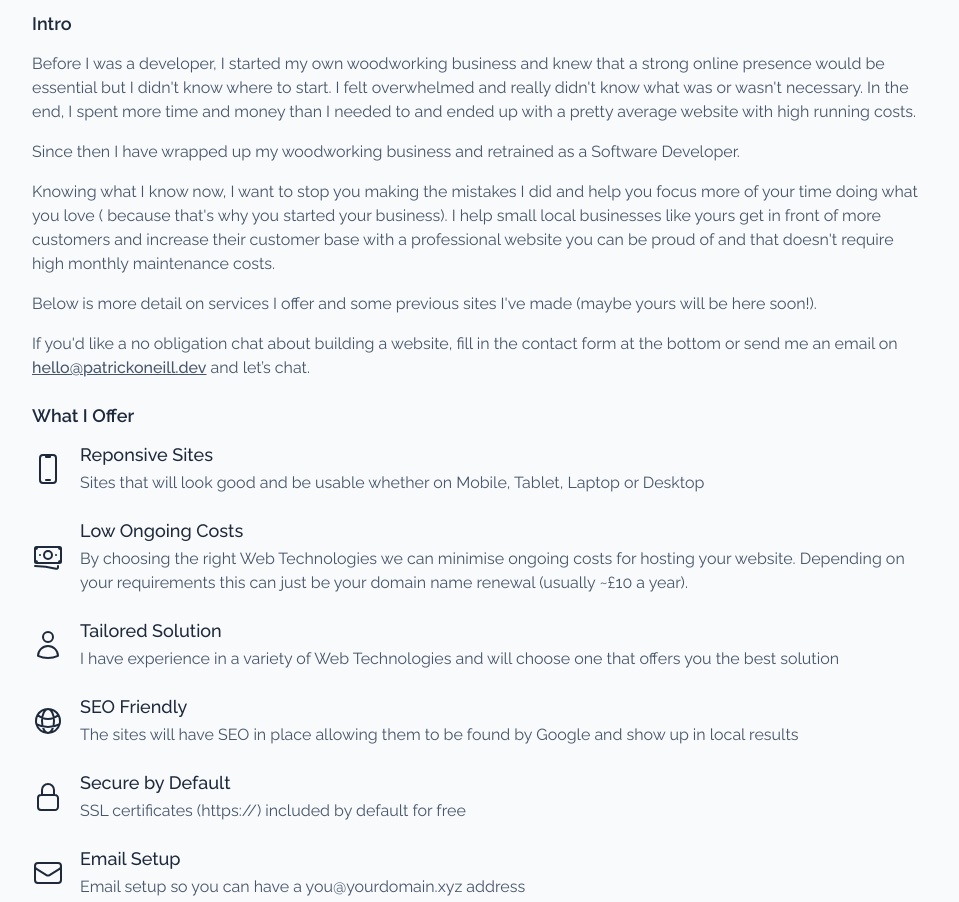
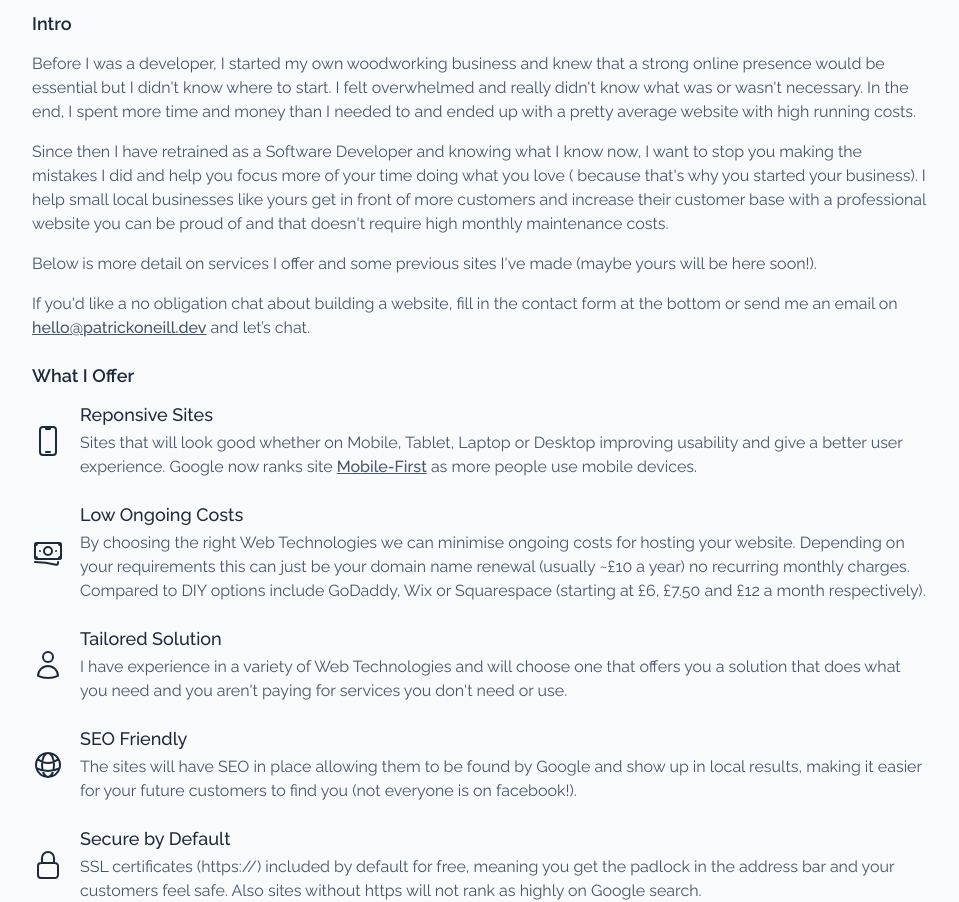
Before and after one commit to paddyjoneill/vanillasite, a website: page site/index.html in a window 1280 px wide. Shown: the part 75-977 px from the top of the page, without its empty margins (160-1119 px from the left). Drawn offline with Linux system fonts and the light colour scheme.

Commit message:
updates from feedback

```diff
--- a/site/index.html
+++ b/site/index.html
@@ -48,21 +48,18 @@
             <h2>Intro</h2>
             <p>Before I was a developer, I started my own woodworking business and knew that a strong online presence
                 would be essential but I didn&apos;t know where to start. I felt overwhelmed and really didn&apos;t know
-                what was
-                or wasn&apos;t necessary. In the end, I spent more time and money than I needed to and ended up with a
-                pretty
-                average website with high running costs.</p>
-            <p>Since then I have wrapped up my woodworking business and retrained as a Software Developer.</p>
-            <p>Knowing what I know now, I want to stop you making the mistakes I did and help you focus more of your
+                what was or wasn&apos;t necessary. In the end, I spent more time and money than I needed to and ended up
+                with a pretty average website with high running costs.</p>
+            <p>Since then I have retrained as a Software Developer and knowing what I know now, I want to stop you
+                making the mistakes I did and help you focus more of your
                 time doing what you love ( because that&apos;s why you started your business). I help small local
-                businesses
-                like yours get in front of more customers and increase their customer base with a professional website
-                you can be proud of and that doesn&apos;t require high monthly maintenance costs.</p>
+                businesses like yours get in front of more customers and increase their customer base with a
+                professional website you can be proud of and that doesn&apos;t require high monthly maintenance costs.
+            </p>
             <p>Below is more detail on services I offer and some previous sites I&apos;ve made (maybe yours will be here
                 soon!). </p>
-            <p>If you&apos;d like a no obligation chat about building a website, fill in the contact form at the bottom
-                or
-                send me an email on <a href="mailto:hello@patrickoneill.dev"
+            <p>If you&apos;d like a no obligation chat about building a website, fill in the contact form at the
+                bottom or send me an email on <a href="mailto:hello@patrickoneill.dev"
                     class="mail-link">hello@patrickoneill.dev</a> and let’s chat.</p>
         </section>
         <section>
@@ -76,7 +73,11 @@
 
                 <div>
                     <h3>Reponsive Sites</h3>
-                    <p>Sites that will look good and be usable whether on Mobile, Tablet, Laptop or Desktop</p>
+                    <p>Sites that will look good whether on Mobile, Tablet, Laptop or Desktop improving
+                        usability and give a better user experience. Google now ranks site <a
+                            href="https://www.searchenginejournal.com/seo-responsive-web-design-benefits/211264/"
+                            class="link">Mobile-First</a> as more people use mobile devices.
+                    </p>
                 </div>
             </div>
             <div class=" offer-item">
@@ -89,7 +90,9 @@
                 <div>
                     <h3>Low Ongoing Costs</h3>
                     <p>By choosing the right Web Technologies we can minimise ongoing costs for hosting your website.
-                        Depending on your requirements this can just be your domain name renewal (usually ~£10 a year).
+                        Depending on your requirements this can just be your domain name renewal (usually ~£10 a year)
+                        no recurring monthly charges. Compared to DIY options include GoDaddy, Wix or Squarespace
+                        (starting at £6, £7.50 and £12 a month respectively).
                     </p>
                 </div>
             </div>
@@ -105,8 +108,8 @@
 
                 <div>
                     <h3>Tailored Solution</h3>
-                    <p>I have experience in a variety of Web Technologies and will choose one that offers you the best
-                        solution</p>
+                    <p>I have experience in a variety of Web Technologies and will choose one that offers you a solution
+                        that does what you need and you aren&apos;t paying for services you don&apos;t need or use.</p>
                 </div>
             </div>
             <div class="offer-item">
@@ -118,7 +121,8 @@
 
                 <div>
                     <h3>SEO Friendly</h3>
-                    <p>The sites will have SEO in place allowing them to be found by Google and show up in local results
+                    <p>The sites will have SEO in place allowing them to be found by Google and show up in local
+                        results, making it easier for your future customers to find you (not everyone is on facebook!).
                     </p>
                 </div>
             </div>
@@ -130,7 +134,9 @@
                 </svg>
                 <div>
                     <h3>Secure by Default</h3>
-                    <p>SSL certificates (https://) included by default for free
+                    <p>SSL certificates (https://) included by default for free, meaning you get the padlock in the
+                        address bar and your customers feel safe. Also sites without https will not rank as
+                        highly on Google search.
                     </p>
                 </div>
             </div>
@@ -143,7 +149,7 @@
 
                 <div>
                     <h3>Email Setup</h3>
-                    <p>Email setup so you can have a you@yourdomain.xyz address</p>
+                    <p>Email setup so you can have a you@yourdomain.xyz address and look more professional.</p>
                 </div>
             </div>
             <div class="offer-item">
--- a/site/styles.css
+++ b/site/styles.css
@@ -87,7 +87,7 @@ p {
     color: var(--text-color)
 }
 
-.mail-link {
+.mail-link, .link {
     color: inherit;
     font-weight: 500;
 }
```
